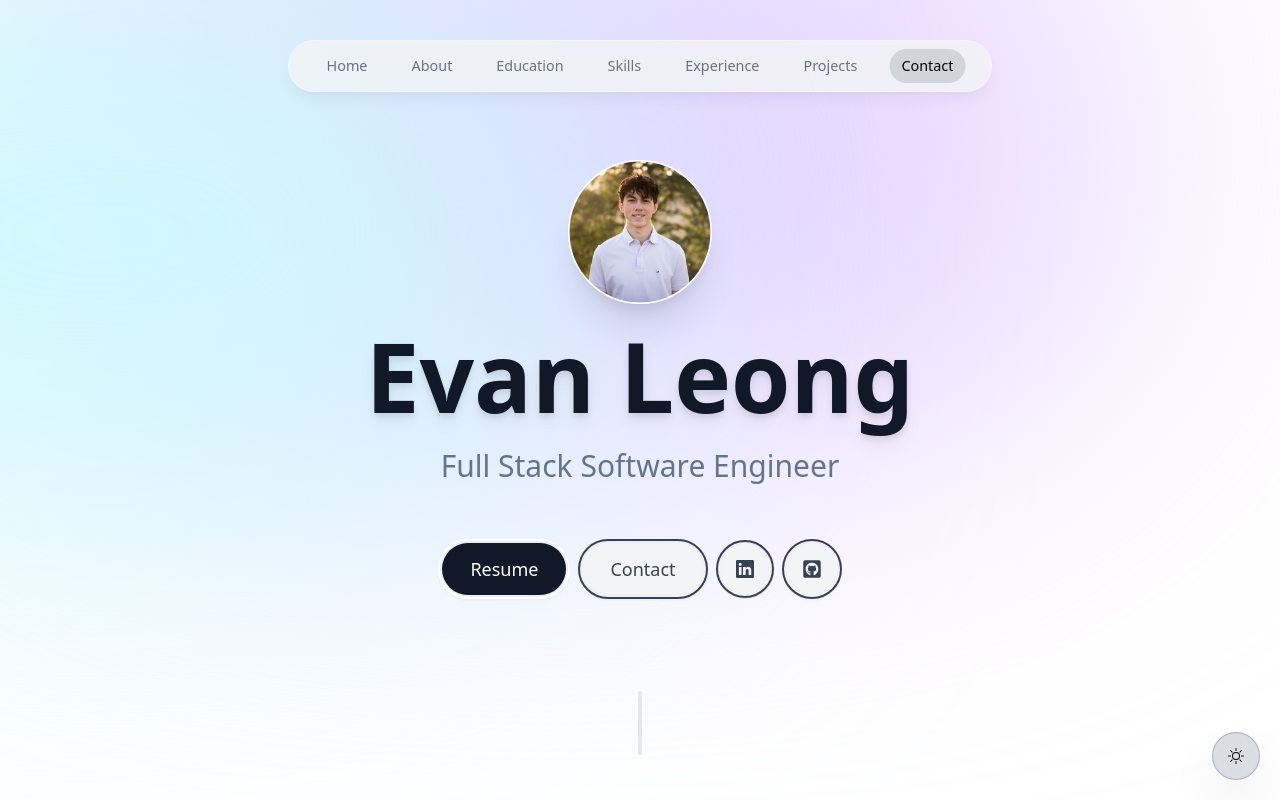
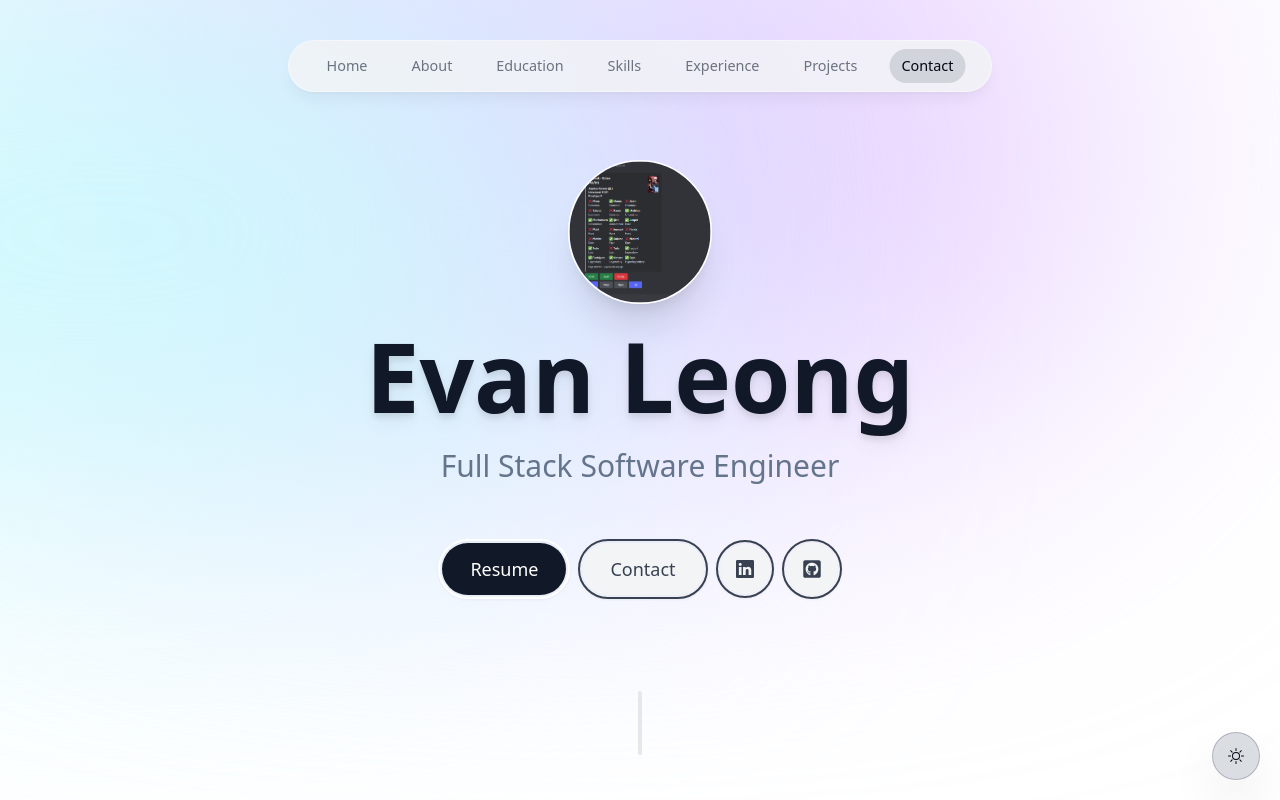
Before and after one commit to EvLeong1/portfolio, a Next.js app: page / in a window 1280 px wide. Shown: the top 800 px of the page. Built offline with nearby package versions, Linux system fonts and the light colour scheme; no server answers.

Commit message:
changed pfp url

```diff
--- a/components/intro.tsx
+++ b/components/intro.tsx
@@ -2,7 +2,7 @@
 import React, { useEffect } from 'react'
 import Image from 'next/image'
 import { motion} from 'framer-motion'
-//import profilePic from '@/public/pfp.jpg'
+import pfp from "@/public/acraffle3.png";
 import Link from 'next/link'
 import { BsArrowRight, BsGithub } from 'react-icons/bs';
 import { HiDownload } from 'react-icons/hi';
@@ -30,7 +30,7 @@ export default function Intro() {
                     }}
                 >
                     <Image
-                        src= "/pfp.jpg"
+                        src= {pfp}
                         alt="Evan profile picture"
                         width="200"
                         height="200"
```
